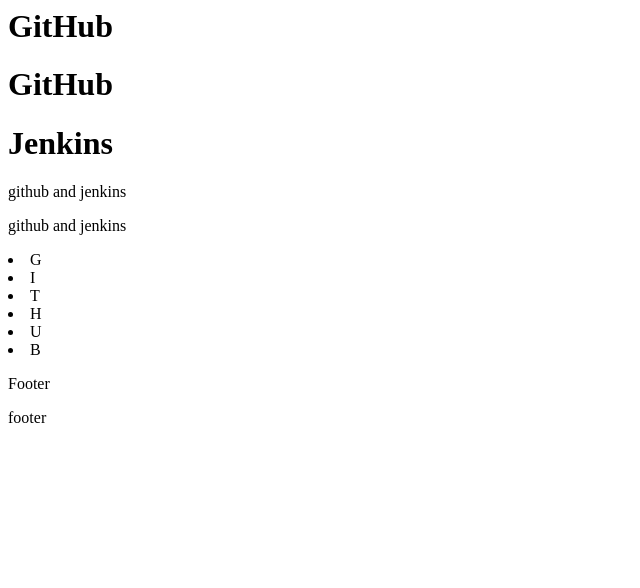
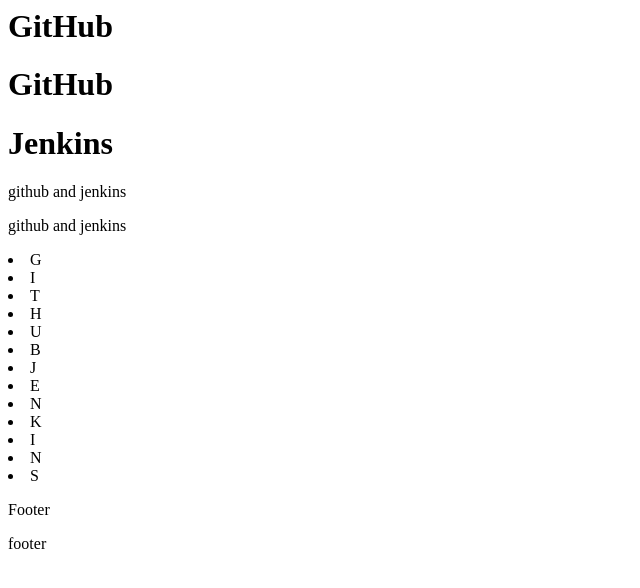
Before and after one commit to ziiJoriel/Activity_Jenkins, a plain HTML site: page index.html in a window 1280 px wide. Shown: the whole page, without its empty margins (0-640 px from the left). Drawn offline with Linux system fonts and the light colour scheme.

Commit message:
added jenkins

```diff
--- a/index.html
+++ b/index.html
@@ -18,6 +18,14 @@
     <li>U</li>
     <li>B</li>
 
+    <li>J</li>
+    <li>E</li>
+    <li>N</li>
+    <li>K</li>
+    <li>I</li>
+    <li>N</li>
+    <li>S</li>
+
     <p>Footer</p>
     <p>footer</p>
 </body>
```
